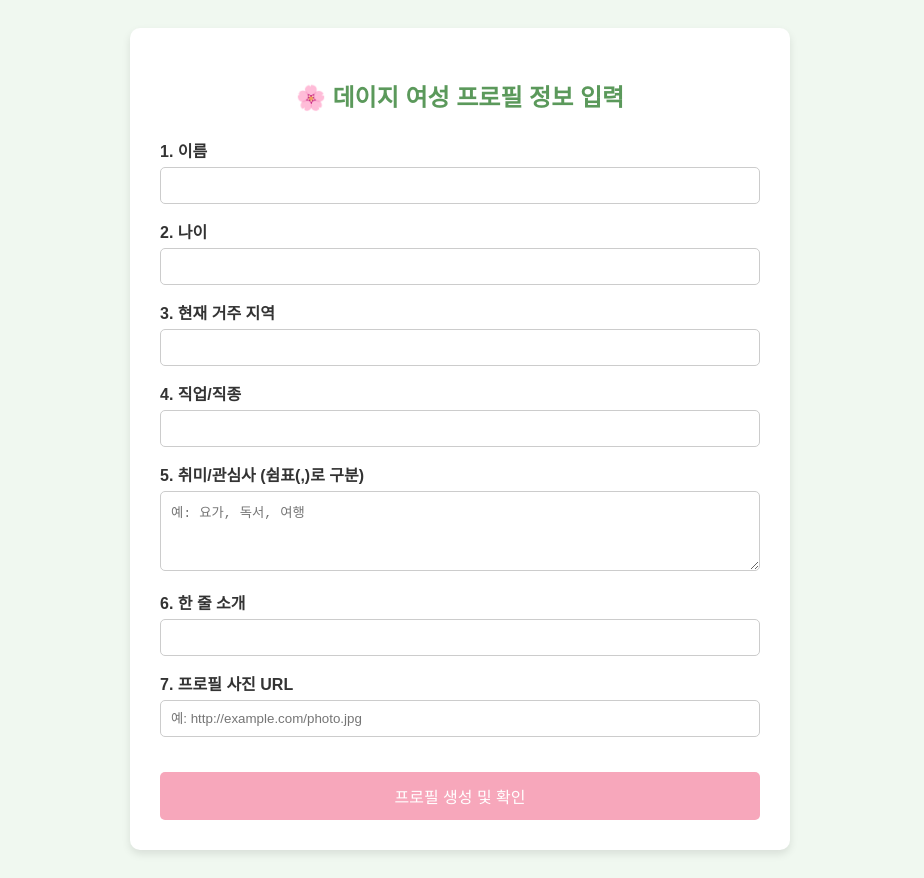
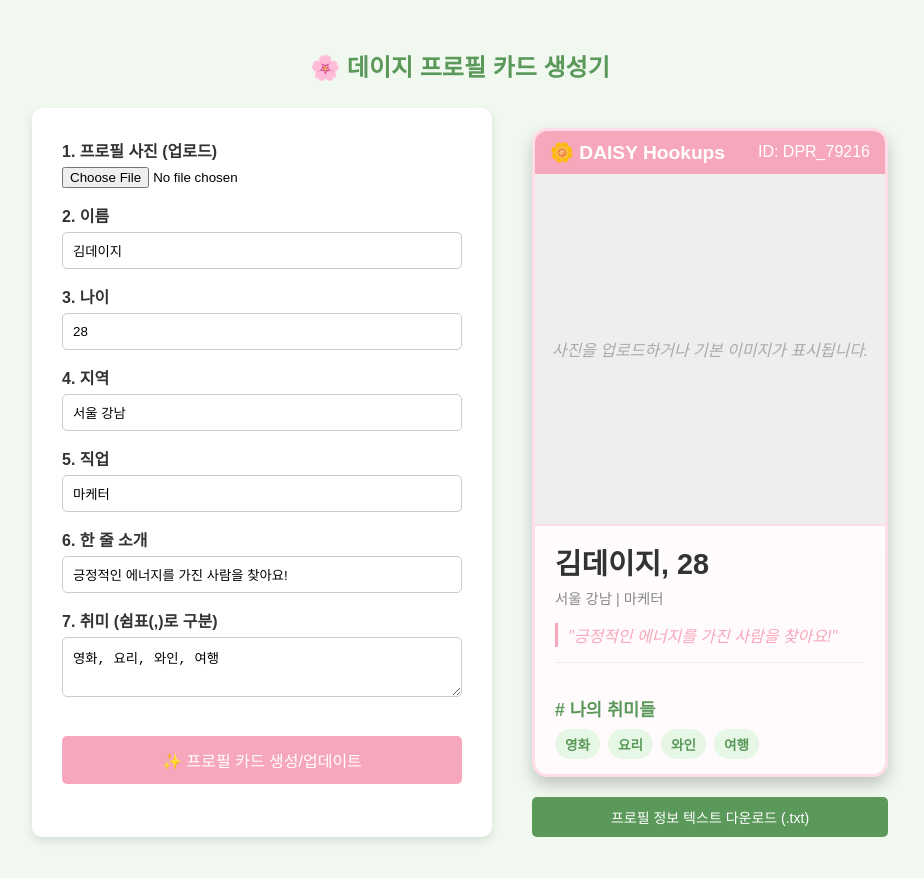
Before and after one commit to jiyoung145900-png/Profile, a plain HTML site: page index.html in a window 1280 px wide. Shown: the whole page, without its empty margins (180-1104 px from the left). Drawn offline with Linux system fonts and the light colour scheme.

Commit message:
Refactor profile creation form and styles
Updated the title and improved the layout and styles of the profile creation form. Adjusted input fields and added default values for better user experience.

```diff
--- a/index.html
+++ b/index.html
@@ -3,23 +3,82 @@
 <head>
     <meta charset="UTF-8">
     <meta name="viewport" content="width=device-width, initial-scale=1.0">
-    <title>🌸 데이지 여성 프로필 생성 폼</title>
+    <title>🌸 데이지 프로필 카드 생성기</title>
     <style>
-        /* 기본적인 스타일링 */
-        body { font-family: Arial, sans-serif; background-color: #f0f8f0; padding: 20px; }
-        .container { max-width: 600px; margin: 0 auto; background-color: white; padding: 30px; border-radius: 10px; box-shadow: 0 4px 8px rgba(0, 0, 0, 0.1); }
+        /* 기본 스타일 */
+        body { font-family: 'Malgun Gothic', 'Arial', sans-serif; background-color: #f0f8f0; padding: 20px; display: flex; flex-direction: column; align-items: center; }
+        .wrapper { display: flex; gap: 40px; max-width: 1200px; margin: 0 auto; }
         h2 { color: #5b995b; text-align: center; margin-bottom: 25px; }
+
+        /* 입력 폼 스타일 */
+        .input-panel { width: 400px; background-color: white; padding: 30px; border-radius: 10px; box-shadow: 0 4px 8px rgba(0, 0, 0, 0.1); }
         .form-group { margin-bottom: 15px; }
         label { display: block; font-weight: bold; margin-bottom: 5px; color: #333; }
         input[type="text"], input[type="number"], textarea { width: 100%; padding: 10px; border: 1px solid #ccc; border-radius: 5px; box-sizing: border-box; }
-        textarea { resize: vertical; height: 80px; }
-        .btn-primary {
-            background-color: #f7a7bb; color: white; padding: 12px 20px; border: none; border-radius: 5px; cursor: pointer; font-size: 16px; width: 100%; transition: background-color 0.3s;
+        textarea { resize: vertical; height: 60px; }
+
+        /* 버튼 스타일 */
+        .btn-primary { background-color: #f7a7bb; color: white; padding: 12px 20px; border: none; border-radius: 5px; cursor: pointer; font-size: 16px; width: 100%; transition: background-color 0.3s; margin-top: 20px;}
+        .btn-primary:hover { background-color: #e696a9; }
+
+        /* 프로필 카드 스타일 (출력) */
+        .profile-card {
+            width: 350px;
+            background: linear-gradient(to top, #fffafc, #ffffff);
+            border: 3px solid #ffdde8; /* 데이지 색상 테두리 */
+            border-radius: 15px;
+            overflow: hidden;
+            box-shadow: 0 8px 16px rgba(0, 0, 0, 0.2);
             margin-top: 20px;
         }
-        .btn-primary:hover { background-color: #e696a9; }
 
-        /* 다운로드 버튼 스타일 */
+        /* 헤더 (데이지 로고 부분) */
+        .card-header {
+            background-color: #f7a7bb; /* 데이지 핑크색 배경 */
+            color: white;
+            padding: 10px 15px;
+            display: flex;
+            justify-content: space-between;
+            align-items: center;
+        }
+        .logo-text { font-size: 1.2em; font-weight: bold; }
+
+        /* 사진 영역 */
+        .profile-photo-container {
+            width: 100%;
+            height: 350px; /* 사진 크기 고정 */
+            background-color: #eee;
+            background-size: cover;
+            background-position: center;
+            border-bottom: 2px solid #ffdde8;
+            display: flex;
+            justify-content: center;
+            align-items: center;
+            color: #aaa;
+            font-style: italic;
+        }
+
+        /* 정보 영역 */
+        .card-body { padding: 15px 20px; }
+        .name-age { font-size: 1.8em; font-weight: 800; color: #333; margin-bottom: 5px; }
+        .location-occupation { color: #888; margin-bottom: 15px; font-size: 0.9em; }
+        .tagline { font-style: italic; color: #f7a7bb; margin-bottom: 15px; border-left: 3px solid #f7a7bb; padding-left: 10px; }
+
+        /* 취미 영역 */
+        .interests-area { margin-top: 15px; padding-top: 10px; border-top: 1px solid #eee; }
+        .interests-area h4 { color: #5b995b; margin-bottom: 8px; font-size: 1.1em; }
+        .interest-list { display: flex; flex-wrap: wrap; gap: 8px; }
+        .interest-tag {
+            background-color: #e6f7e6;
+            color: #5b995b;
+            padding: 5px 10px;
+            border-radius: 15px;
+            font-size: 0.85em;
+            font-weight: 600;
+        }
+
+        /* 다운로드 영역 */
+        #downloadArea { margin-top: 20px; display: none; }
         #downloadBtn {
             background-color: #5b995b;
             color: white;
@@ -28,143 +87,193 @@
             border-radius: 5px;
             cursor: pointer;
             font-size: 14px;
-            width: auto;
-            display: block; /* 블록 요소로 변경 */
-            margin: 15px auto 0; /* 중앙 정렬 */
+            width: 100%;
             transition: background-color 0.3s;
         }
-        #downloadBtn:hover {
-            background-color: #4a804a;
-        }
-
-        #output { margin-top: 30px; padding: 15px; background-color: #e6f7e6; border-radius: 8px; border: 1px dashed #5b995b; }
-        #profileTextDisplay { white-space: pre-wrap; font-size: 14px; }
-        .success { color: #5b995b; font-weight: bold; display: block; margin-bottom: 10px; }
+        #downloadBtn:hover { background-color: #4a804a; }
     </style>
 </head>
 <body>
 
-<div class="container">
-    <h2>🌸 데이지 여성 프로필 정보 입력</h2>
+<h2>🌸 데이지 프로필 카드 생성기</h2>
 
+<div class="wrapper">
+
+    <div class="input-panel">
         <form id="profileForm">
             <div class="form-group">
-            <label for="name">1. 이름</label>
-            <input type="text" id="name" required>
+                <label for="profilePhoto">1. 프로필 사진 (업로드)</label>
+                <input type="file" id="profilePhoto" accept="image/*">
             </div>
 
             <div class="form-group">
-            <label for="age">2. 나이</label>
-            <input type="number" id="age" min="18" max="99" required>
+                <label for="name">2. 이름</label>
+                <input type="text" id="name" value="김데이지" required>
             </div>
 
             <div class="form-group">
-            <label for="location">3. 현재 거주 지역</label>
-            <input type="text" id="location" required>
+                <label for="age">3. 나이</label>
+                <input type="number" id="age" value="28" min="18" max="99" required>
             </div>
 
             <div class="form-group">
-            <label for="occupation">4. 직업/직종</label>
-            <input type="text" id="occupation" required>
+                <label for="location">4. 지역</label>
+                <input type="text" id="location" value="서울 강남" required>
             </div>
 
             <div class="form-group">
-            <label for="interests">5. 취미/관심사 (쉼표(,)로 구분)</label>
-            <textarea id="interests" placeholder="예: 요가, 독서, 여행" required></textarea>
+                <label for="occupation">5. 직업</label>
+                <input type="text" id="occupation" value="마케터" required>
             </div>
 
             <div class="form-group">
                 <label for="tagline">6. 한 줄 소개</label>
-            <input type="text" id="tagline" required>
+                <input type="text" id="tagline" value="긍정적인 에너지를 가진 사람을 찾아요!" required>
             </div>
 
             <div class="form-group">
-            <label for="photoUrl">7. 프로필 사진 URL</label>
-            <input type="text" id="photoUrl" placeholder="예: http://example.com/photo.jpg">
+                <label for="interests">7. 취미 (쉼표(,)로 구분)</label>
+                <textarea id="interests" placeholder="예: 요가, 독서, 여행" required>영화, 요리, 와인, 여행</textarea>
             </div>
 
-        <button type="submit" class="btn-primary">프로필 생성 및 확인</button>
+            <button type="submit" class="btn-primary">✨ 프로필 카드 생성/업데이트</button>
         </form>
+    </div>
 
-    <div id="output" style="display: none;">
-        <span class="success"></span>
-        <pre id="profileTextDisplay">여기에 생성된 프로필 정보가 나타납니다.</pre>
-        <button id="downloadBtn">프로필 정보 다운로드 (.txt)</button>
+    <div class="profile-output">
+        <div class="profile-card" id="profileCard">
+            <div class="card-header">
+                <span class="logo-text">🌼 DAISY Hookups</span>
+                <span>ID: DPR_XXXXX</span>
+            </div>
+            <div class="profile-photo-container" id="photoContainer">
+                사진을 업로드하거나 기본 이미지가 표시됩니다.
+            </div>
+            <div class="card-body">
+                <div class="name-age"><span id="displayName">김데이지</span>, <span id="displayAge">28</span></div>
+                <div class="location-occupation">
+                    <span id="displayLocation">서울 강남</span> | <span id="displayOccupation">마케터</span>
+                </div>
+                <div class="tagline" id="displayTagline">"긍정적인 에너지를 가진 사람을 찾아요!"</div>
+
+                <div class="interests-area">
+                    <h4># 나의 취미들</h4>
+                    <div class="interest-list" id="displayInterests">
+                        <span class="interest-tag">영화</span>
+                        <span class="interest-tag">요리</span>
+                        <span class="interest-tag">와인</span>
+                        <span class="interest-tag">여행</span>
+                    </div>
+                </div>
+            </div>
+        </div>
+
+        <div id="downloadArea">
+            <button id="downloadBtn">프로필 정보 텍스트 다운로드 (.txt)</button>
+        </div>
     </div>
 </div>
 
 <script>
+    // 현재는 ID 생성을 위한 간단한 랜덤 함수 사용
+    const generateId = () => 'DPR_' + Math.floor(10000 + Math.random() * 90000);
+    let currentProfileId = generateId();
+
+    // ----------------------------------------------------
+    // 1. 프로필 카드 업데이트 (텍스트 정보)
+    // ----------------------------------------------------
     document.getElementById('profileForm').addEventListener('submit', function(e) {
         e.preventDefault();
 
-        // 폼 데이터 가져오기
+        // 입력 값 가져오기
         const name = document.getElementById('name').value;
         const age = document.getElementById('age').value;
         const location = document.getElementById('location').value;
         const occupation = document.getElementById('occupation').value;
+        const tagline = document.getElementById('tagline').value;
         const interestsInput = document.getElementById('interests').value;
-        const tagline = document.getElementById('tagline').value;
-        const photoUrl = document.getElementById('photoUrl').value;
 
-        // 쉼표로 구분된 취미/관심사 처리
+        // 화면 업데이트
+        document.getElementById('displayName').textContent = name;
+        document.getElementById('displayAge').textContent = age;
+        document.getElementById('displayLocation').textContent = location;
+        document.getElementById('displayOccupation').textContent = occupation;
+        document.getElementById('displayTagline').textContent = `"${tagline}"`;
+        document.querySelector('.card-header span:last-child').textContent = `ID: ${currentProfileId}`;
+
+
+        // 취미 태그 생성
         const interestsArray = interestsInput.split(',').map(item => item.trim()).filter(item => item !== '');
+        const interestsContainer = document.getElementById('displayInterests');
+        interestsContainer.innerHTML = ''; // 기존 태그 초기화
 
-        // 임시 ID 및 현재 시간 생성
-        const profileId = 'DPR_' + Math.floor(10000 + Math.random() * 90000);
+        interestsArray.forEach(interest => {
+            const tag = document.createElement('span');
+            tag.className = 'interest-tag';
+            tag.textContent = interest;
+            interestsContainer.appendChild(tag);
+        });
+
+        // 다운로드 버튼 활성화 및 데이터 연결
+        document.getElementById('downloadArea').style.display = 'block';
+        document.getElementById('downloadBtn').onclick = () => downloadProfile(
+            name, age, location, occupation, tagline, interestsArray.join(', ')
+        );
+    });
+
+    // ----------------------------------------------------
+    // 2. 사진 미리보기 (파일 업로드 기능)
+    // ----------------------------------------------------
+    document.getElementById('profilePhoto').addEventListener('change', function(e) {
+        const file = e.target.files[0];
+        if (file) {
+            const reader = new FileReader();
+
+            reader.onload = function(event) {
+                const photoContainer = document.getElementById('photoContainer');
+                // 배경 이미지로 설정하여 카드에 사진을 표시
+                photoContainer.style.backgroundImage = `url('${event.target.result}')`;
+                photoContainer.textContent = ''; // '사진을 업로드하세요' 텍스트 제거
+            };
+
+            reader.readAsDataURL(file); // 파일을 Base64 데이터 URL로 읽기
+        }
+    });
+
+    // ----------------------------------------------------
+    // 3. 다운로드 기능 (이전 요청 기반)
+    // ----------------------------------------------------
+    function downloadProfile(name, age, location, occupation, tagline, interestsText) {
         const createdAt = new Date().toLocaleString('ko-KR');
 
-        // 다운로드와 출력에 사용할 순수 텍스트 생성
-        const rawProfileText = `
---- 🌸 생성된 데이지 여성 프로필 🌸 ---
-ID: ${profileId}
+        const textToDownload = `
+--- 🌸 데이지 여성 프로필 (ID: ${currentProfileId}) 🌸 ---
 이름: ${name}
 나이: ${age}세
 지역: ${location}
 직업: ${occupation}
 ✨ 한 줄 소개: "${tagline}"
-취미/관심사: ${interestsArray.join(', ')}
-사진 URL: ${photoUrl || 'URL 미입력'}
+취미/관심사: ${interestsText}
 등록일: ${createdAt}
 --------------------------------------
         `.trim();
 
-        // 1. 화면 출력
-        document.querySelector('#output .success').textContent = '✅ 프로필 생성이 완료되었습니다!';
-        document.getElementById('profileTextDisplay').textContent = rawProfileText;
-        document.getElementById('output').style.display = 'block';
-
-        // 2. 다운로드 기능을 위해 데이터를 버튼에 연결
-        document.getElementById('downloadBtn').onclick = () => downloadProfile(rawProfileText, name);
-    });
-
-
-    /**
-     * 생성된 프로필 텍스트를 파일로 다운로드하는 함수
-     * @param {string} textToDownload - 다운로드할 텍스트 내용
-     * @param {string} profileName - 파일 이름에 사용할 이름
-     */
-    function downloadProfile(textToDownload, profileName) {
-        // 텍스트 데이터를 Blob 객체로 변환 (텍스트 파일 형식)
         const blob = new Blob([textToDownload], { type: 'text/plain' });
-
-        // 다운로드 링크 생성
         const url = URL.createObjectURL(blob);
         const a = document.createElement('a');
-
-        // 파일 이름 설정
-        const fileName = `${profileName}_데이지_프로필_${new Date().getFullYear()}.txt`;
+        const fileName = `${name}_데이지_프로필.txt`;
 
         a.href = url;
         a.download = fileName;
-
-        // 다운로드 실행
         document.body.appendChild(a);
         a.click();
 
-        // 사용이 끝난 URL 객체 및 a 태그 제거
         document.body.removeChild(a);
         URL.revokeObjectURL(url);
     }
+
+    // 초기 로드 시 기본 프로필 정보로 한 번 업데이트
+    document.getElementById('profileForm').dispatchEvent(new Event('submit'));
 </script>
 
 </body>
```
Lines whose indentation alone changed are shown as unchanged.
